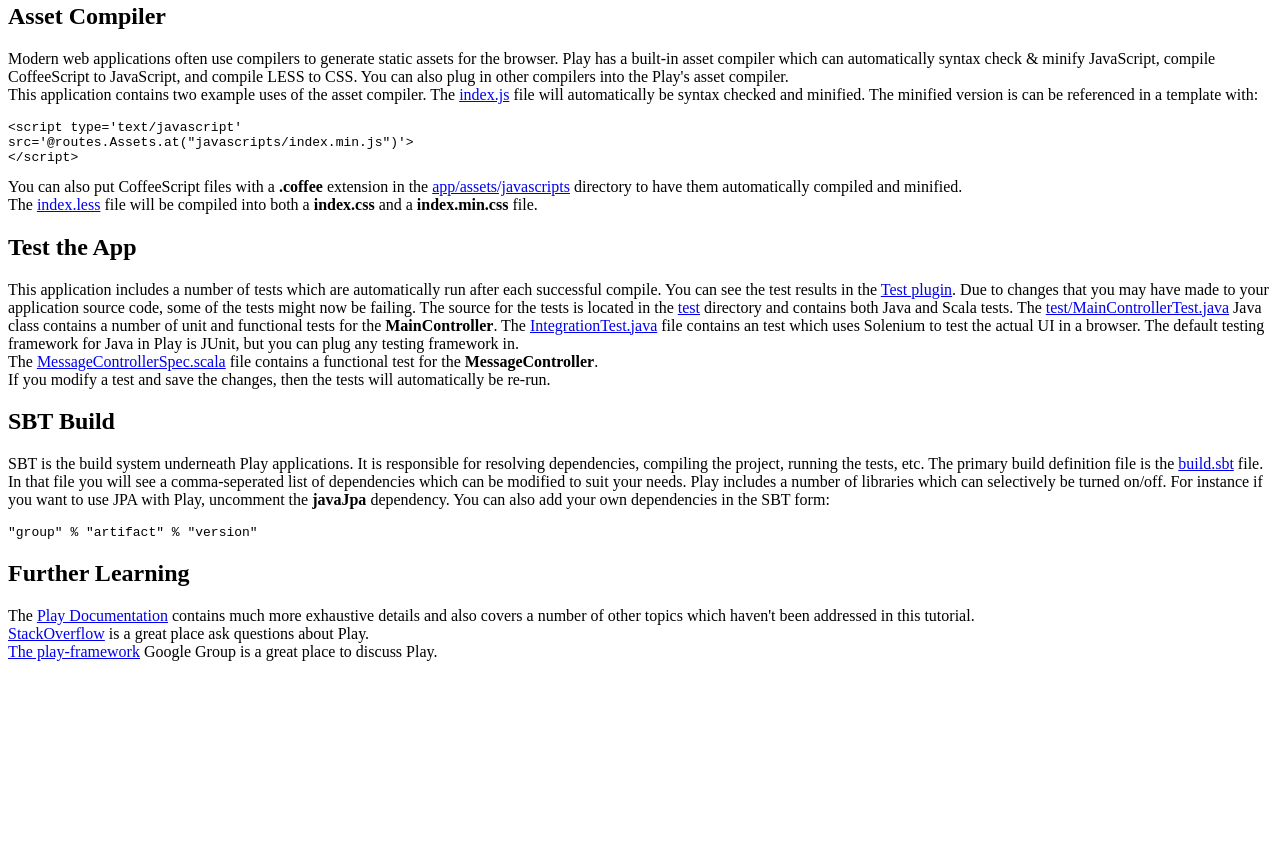
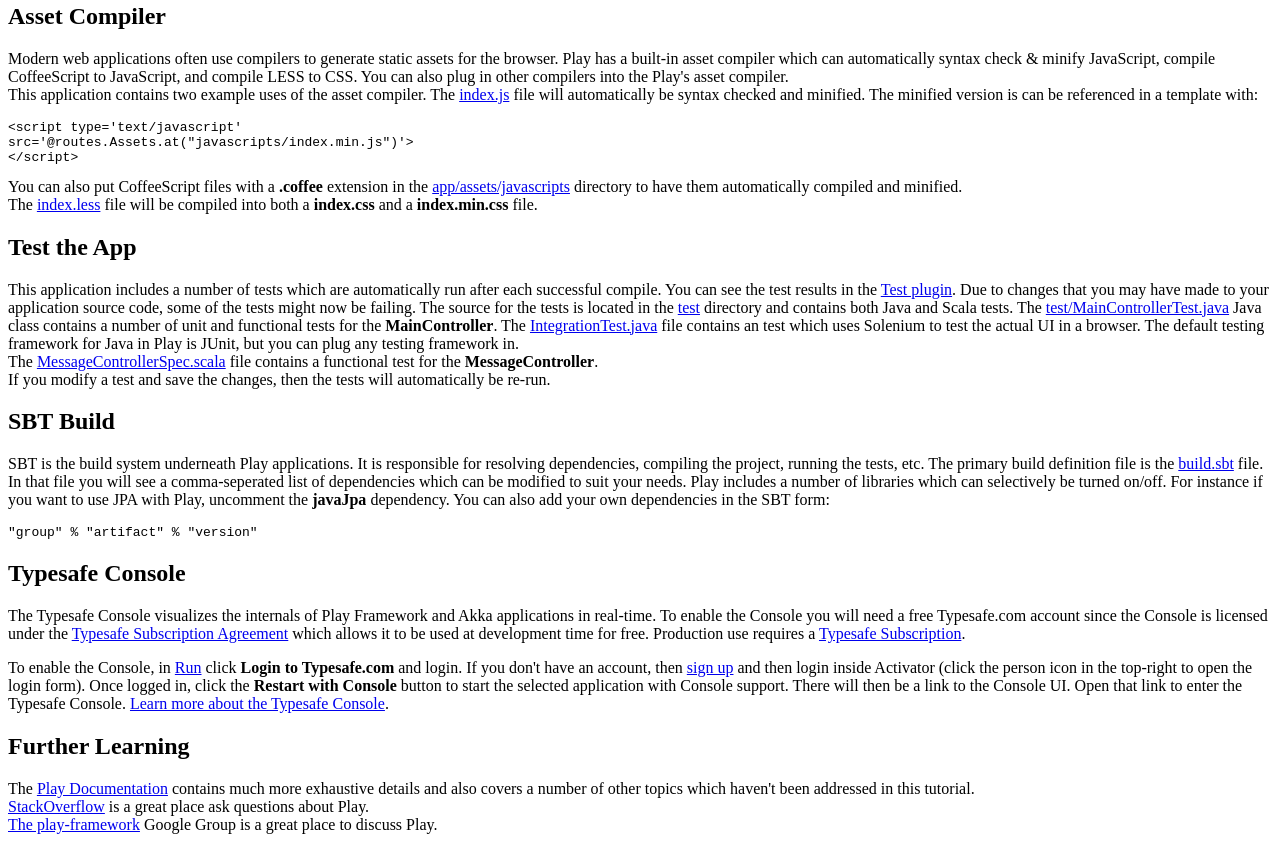
Before and after one commit to VirtusLab/activator-play-advanced-slick, a plain HTML site: page tutorial/index.html in a window 1280 px wide. Shown: the part 1319-2169 px from the top of the page. Before the commit the page ends 1996 px from the top, so only its background shows below. Drawn offline with Linux system fonts and the light colour scheme.

Commit message:
add console info to tutorial

```diff
--- a/tutorial/index.html
+++ b/tutorial/index.html
@@ -104,6 +104,18 @@
     </p>
 </div>
 <div>
+    <h2>Typesafe Console</h2>
+
+    <p>
+        The Typesafe Console visualizes the internals of Play Framework and Akka applications in real-time.  To enable the Console you will need a free Typesafe.com account since the Console is licensed under the <a href="http://content.typesafe.com/assets/legal/TypesafeSubscriptionAgreement.pdf" target="_blank">Typesafe Subscription Agreement</a> which allows it to be used at development time for free.  Production use requires a <a href="http://typesafe.com/how/subscription" target="_blank">Typesafe Subscription</a>.
+    </p>
+
+    <p>
+        To enable the Console, in <a href="#run" class="shortcut">Run</a> click <strong>Login to Typesafe.com</strong> and login.  If you don't have an account, then <a href="https://typesafe.com/account/register" target="_blank">sign up</a> and then login inside Activator (click the person icon in the top-right to open the login form).  Once logged in, click the <strong>Restart with Console</strong> button to start the selected application with Console support.  There will then be a link to the Console UI.  Open that link to enter the Typesafe Console.  <a href="http://typesafe.com/platform/runtime/console" target="_blank">Learn more about the Typesafe Console</a>.
+    </p>
+
+</div>
+<div>
     <h2> Further Learning</h2>
 
     <p>
```
